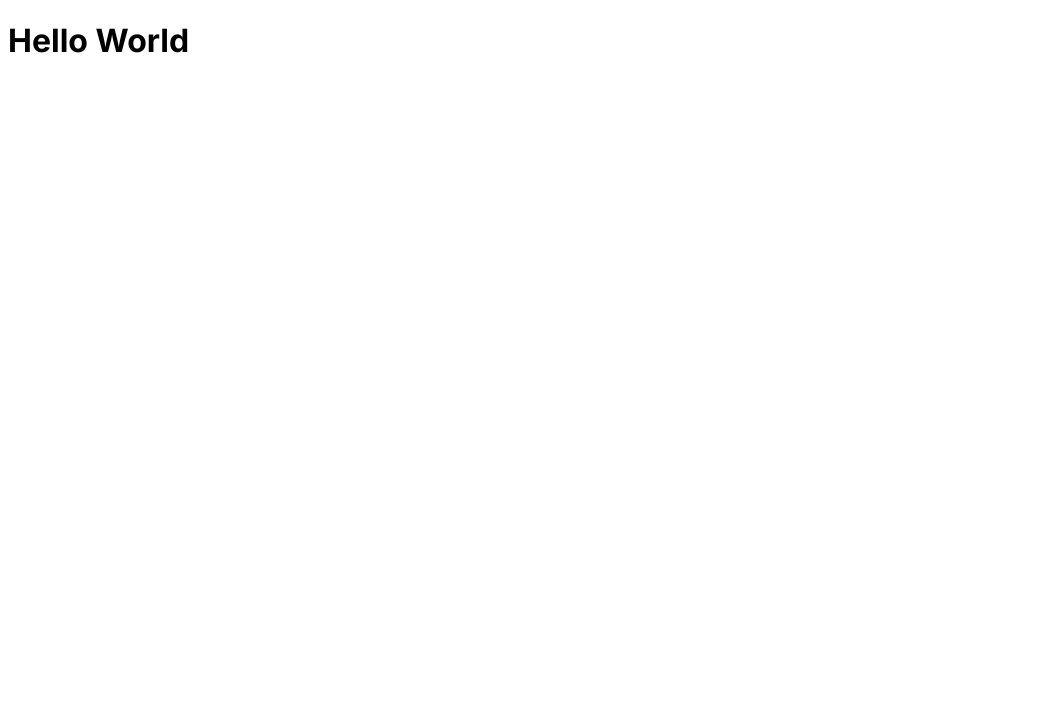
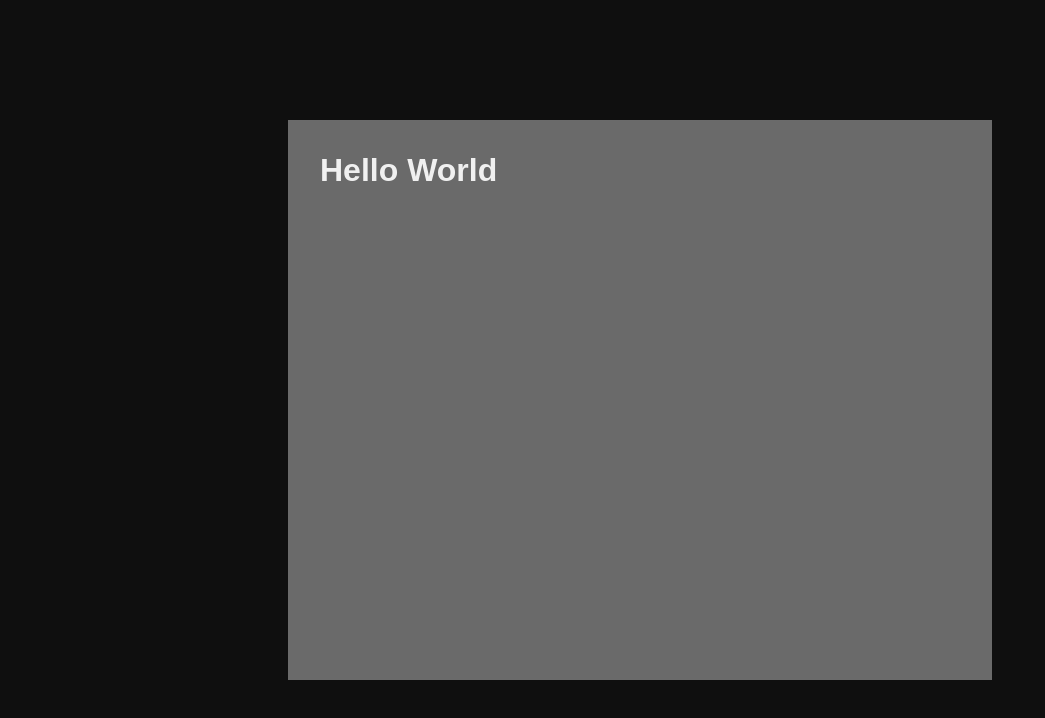
Before and after one commit to TurinoS/Multi-step-Form, a Next.js app: page / in a window 1280 px wide. Shown: the top 718 px of the page, without its empty margins (0-1045 px from the left). Built offline with nearby package versions, Linux system fonts and the light colour scheme.

Commit message:
feat: iniciando implementação do container dos forms

```diff
--- a/src/app/layout.tsx
+++ b/src/app/layout.tsx
@@ -1,3 +1,4 @@
+import { GlobalStyle } from '@/styles/GlobalStyles'
 import type { Metadata } from 'next'
 import { Inter } from 'next/font/google'
 
@@ -15,6 +16,7 @@ export default function RootLayout({
 }) {
   return (
     <html lang="en">
+      <GlobalStyle />
       <body className={inter.className}>{children}</body>
     </html>
   )
--- a/src/app/page.tsx
+++ b/src/app/page.tsx
@@ -1,9 +1,19 @@
+'use client'
 
+import styled from 'styled-components';
+
+const Container = styled.div`
+  background-color: var(--gray);
+  margin: 15vh auto;
+  padding: 2em;
+  width: 55vw;
+  height: 70vh;
+`
 
 export default function Home() {
   return (
-    <main>
+    <Container>
       <h1>Hello World</h1>
-    </main>
+    </Container>
   )
 }
--- a/src/styles/GlobalStyles.tsx
+++ b/src/styles/GlobalStyles.tsx
@@ -1,8 +1,14 @@
 'use client'
 
-import { createGlobalStyle } from "styled-components";
+import { createGlobalStyle } from 'styled-components';
 
 export const GlobalStyle = createGlobalStyle`
+    :root {
+        --black: #0f0f0f;
+        --white: #f0f0f0;
+        --gray: #6a6a6a;
+    }
+
     * {
         margin: 0;
         padding: 0;
@@ -11,8 +17,8 @@ export const GlobalStyle = createGlobalStyle`
     }
 
     body {
-        background-color: ${props => props.theme.colors.darkBlue};
-        color: ${props => props.theme.colors.lightCyan};
+        background-color: var(--black);
+        color: var(--white);
         max-height: 100vw;
         width: 100%;
     }
```
Also changed, not shown: src/styles/themes/dark.tsx (deleted, +0 -14 lines), src/styles/themes/light.tsx (deleted, +0 -14 lines), src/styles/themes/styles.d.ts (deleted, +0 -16 lines).
